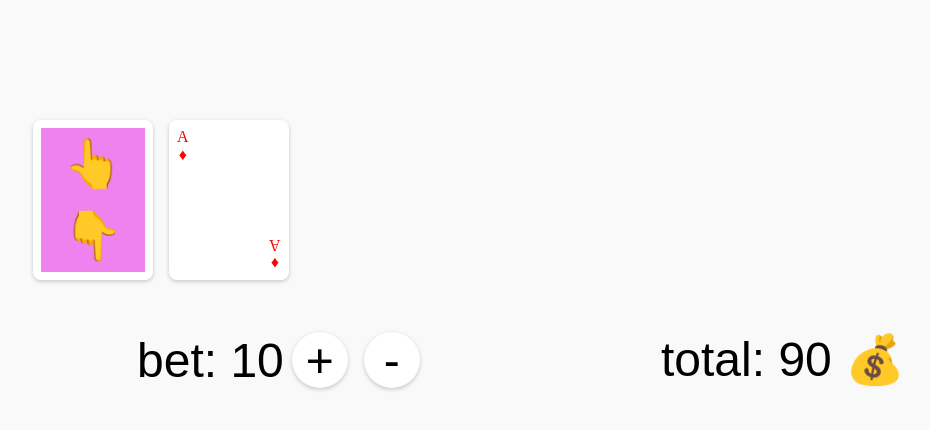
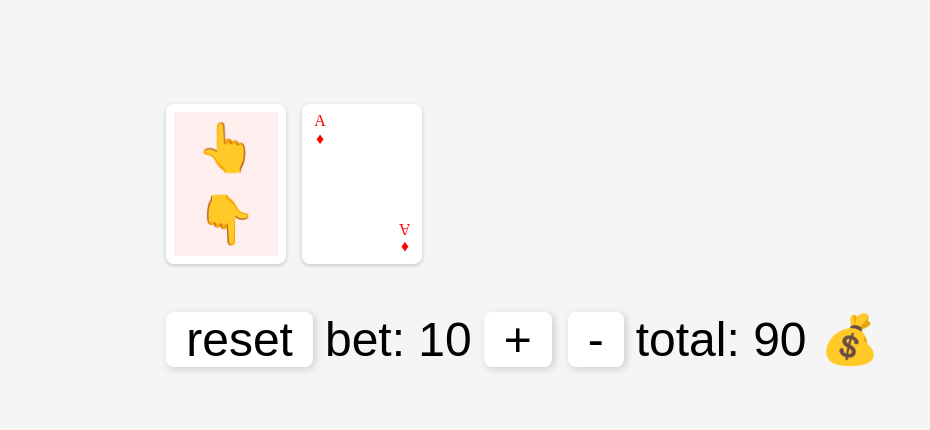
Before and after one commit to Aleksej10/canvas, a React app in the folder highlow/: page / in a window 1280 px wide. Shown: the whole page, without its empty margins (119-1049 px from the left). Built offline with nearby package versions, Linux system fonts and the light colour scheme.

Commit message:
cleaner ui

```diff
--- a/highlow/package.json
+++ b/highlow/package.json
@@ -36,6 +36,7 @@
   },
   "devDependencies": {
     "react-redux": "^7.2.1",
-    "redux": "^4.0.5"
+    "redux": "^4.0.5",
+    "redux-persist": "^6.0.0"
   }
 }
--- a/highlow/src/Game.js
+++ b/highlow/src/Game.js
@@ -85,6 +85,9 @@ function Cards(props){
 function Bets(props){
   return (
     <div className='bets'>
+      <div className='btn' onClick={()=>props.reset()}>
+        <p className='bet-p'> reset </p>
+      </div>
       <div className='hbox'>
         <p className='bet-p'> bet: { props.bet } </p>
         <div className='btn' onClick={()=>props.incBet()}> <p className='bet-p'> + </p></div>
@@ -115,6 +118,7 @@ class Game extends React.Component {
   render(){
     return (
       <div className='game'>
+        <div className='vbox'>
           <Cards
             index = { this.props.index }
             cards = { this.props.cards }
@@ -126,7 +130,9 @@ class Game extends React.Component {
             total = { this.props.total }
             incBet = { () => this.props.incBet() }
             decBet = { () => this.props.decBet() }
+            reset = { () => this.props.reset() }
           />
+        </div>
       </div>
     );
   }
@@ -145,6 +151,11 @@ const mapStateToProps = (state) => {
 
 const mapDispatchToProps = (dispatch) => {
   return {
+    reset: () => {
+      dispatch({
+        type: 'reset',
+      });
+    },
     decBet: () => {
       dispatch({
         type: 'decBet',
--- a/highlow/src/index.css
+++ b/highlow/src/index.css
@@ -1,20 +1,33 @@
+:root {
+  --shadow: rgba(0, 0, 0, .2);
+  --light: white;
+  --background: #f5f5f5;
+  --card-back: #ffeeee;
+  --card-border: white;
+  --green-glow: rgb(50, 255, 50);
+  --red-glow: rgb(255, 50, 50);
+  --btn-shadow: 0.2vmin  0.2vmin 1vmin var(--shadow),
+               -0.2vmin -0.2vmin 1vmin var(--light);
+  --btn-shadow-hover: 0.5vmin  0.5vmin 1.2vmin var(--shadow),
+                     -0.5vmin -0.5vmin 1.2vmin var(--light);
+  --card-shadow: 0 0.2vmin 0.5vmin 0 rgba(0, 0, 0, .2);
+}
+
 *{
   box-sizing: border-box;
   transition-timing-function: ease-out;
   transition: opacity 0.3s, box-shadow 0.3s;
 }
 
-p{ margin: var(--p-margin) 1vmin var(--p-margin) 0.5vmin; }
+p{ margin: 0 0.5vmin 0 0.5vmin; }
 
 body {
   overflow: hidden;
   display: block;
   justify-content: center;
   align-items: center;
-  background: #f9f9f9;
+  background: var(--background);
 }
-
-@import url('https://fonts.googleapis.com/css2?family=IBM+Plex+Mono:wght@400;500;600&display=swap');
 
 .deck{
   height: 20vmin;
@@ -23,11 +36,11 @@ body {
   flex-direction: column;
   justify-content: center;
   align-items: center;
-  border: 1vmin solid white;
+  border: 1vmin solid var(--card-border);
   border-radius: 1vmin;
-  background: violet;
+  background: var(--card-back);
   margin: 1vmin;
-  box-shadow: 0 0.2vmin 0.5vmin 0 rgba(0, 0, 0, .2);
+  box-shadow: var(--card-shadow);
 }
 
 .bet {
@@ -40,15 +53,9 @@ body {
   padding: 1vmin;
 }
 
-.green-glow {
-  box-shadow: 0 0.3vmin 0.6vmin 0 rgba(0, 255, 0, .5) !important;
-  background: green;
-}
+.green-glow { box-shadow: 0 0.1vmin 0.9vmin 0 var(--green-glow) !important; }
 
-.red-glow {
-  box-shadow: 0 0.3vmin 0.6vmin 0 rgba(255, 0, 0, .5) !important;
-  background: red;
-}
+.red-glow { box-shadow: 0 0.1vmin 0.9vmin 0 var(--red-glow) !important; }
 
 
 .tcard{
@@ -58,11 +65,11 @@ body {
   flex-direction: column;
   justify-content: top;
   align-items: center;
-  background: white;
+  background: var(--card-border);
   margin: 0.5vmin;
   padding-top: 1vmin;
   border-radius: 1vmin 0 0 1vmin;
-  box-shadow: 0 0.2vmin 0.5vmin 0 rgba(0, 0, 0, .2);
+  box-shadow: var(--card-shadow);
 }
 
 .lcard{
@@ -73,10 +80,10 @@ body {
   flex-direction: row;
   justify-content: space-between;
   align-items: center;
-  background: white;
+  background: var(--card-border);
   padding: 1vmin;
   border-radius: 1vmin;
-  box-shadow: 0 0.2vmin 0.5vmin 0 rgba(0, 0, 0, .2);
+  box-shadow: var(--card-shadow);
 }
 
 .pipValue{
@@ -92,8 +99,6 @@ body {
 }
 
 .cards{
-  height: 30vmin;
-  width: 80vw;
   display: flex;
   flex-direction: row;
   justify-content: left;
@@ -102,8 +107,6 @@ body {
 }
 
 .bets{
-  height: 10vmin;
-  width: 100vmin;
   display: flex;
   flex-direction: row;
   justify-content: space-between;
@@ -113,7 +116,15 @@ body {
 
 .hbox{
   display: flex;
+  flex-direction: row !important;
   align-items: center;
+}
+
+
+.vbox{
+  display: flex;
+  flex-direction: column !important;
+  align-items: left;
 }
 
 .game{
@@ -125,28 +136,24 @@ body {
 }
 
 .btn{
-  height: 7vmin;
-  width: 7vmin;
   display: flex;
   justify-content: center;
   align-items: center;
-  background: white;
-  border-radius: 50%;
+  background: var(--light);
+  border-radius: 1vmin;
+  padding: 0 2vmin 0 2vmin;
   margin: 1vmin;
-  box-shadow: 0 0.2vmin 0.5vmin 0 rgba(0, 0, 0, .2);
+  box-shadow: var(--btn-shadow);
 }
 
 .btn:hover{
-  height: 7.1vmin;
-  width: 7.1vmin;
-  box-shadow: 0 0.4vmin 1vmin 0 rgba(0, 0, 0, .1);
+  box-shadow: var(--btn-shadow-hover);
 }
 
 .bet-p{
   user-select: none;
   font-family: Futura, sans-serif;
   font-size: 6vmin;
-  font-weight: 500;
 }
 
 .card-p{
--- a/highlow/src/index.js
+++ b/highlow/src/index.js
@@ -1,9 +1,12 @@
 import React from 'react';
 import {render} from 'react-dom';
 import {createStore} from 'redux';
+import {persistStore, persistReducer} from 'redux-persist';
+import storage from 'redux-persist/lib/storage';
 import {Provider} from 'react-redux';
 import Game from './Game';
 import { getShuffled } from './Game';
+import {PersistGate} from 'redux-persist/integration/react';
 
 const reducer = (state =
   {
@@ -14,6 +17,16 @@ const reducer = (state =
     outcome: '',
   }, action) => {
   switch(action.type){
+    case 'reset':
+      state = {
+        ...state,
+        index: 0,
+        cards: getShuffled(),
+        bet: 10,
+        total: 90,
+        outcome: '',
+      };
+      break;
     case 'decBet':
       if(state.bet <= 10) break;
       state = {
@@ -73,14 +86,24 @@ const reducer = (state =
   return state;
 };
 
-const store = createStore(reducer);
+const persistConfig = {
+  key: 'root',
+  storage,
+}
+
+const persistedReducer = persistReducer(persistConfig, reducer);
+
+let store = createStore(persistedReducer);
+let persistor = persistStore(store);
 
 store.subscribe(()=>{});
 
 
 render(
   <Provider store={store}>
-    <Game />
+    <PersistGate loading={null} persistor={persistor}>
+      <Game />
+    </PersistGate>
   </Provider>,
   document.getElementById('root')
 )
```
Also changed, not shown: README.md, 1 other file. Lines whose indentation alone changed are shown as unchanged.
